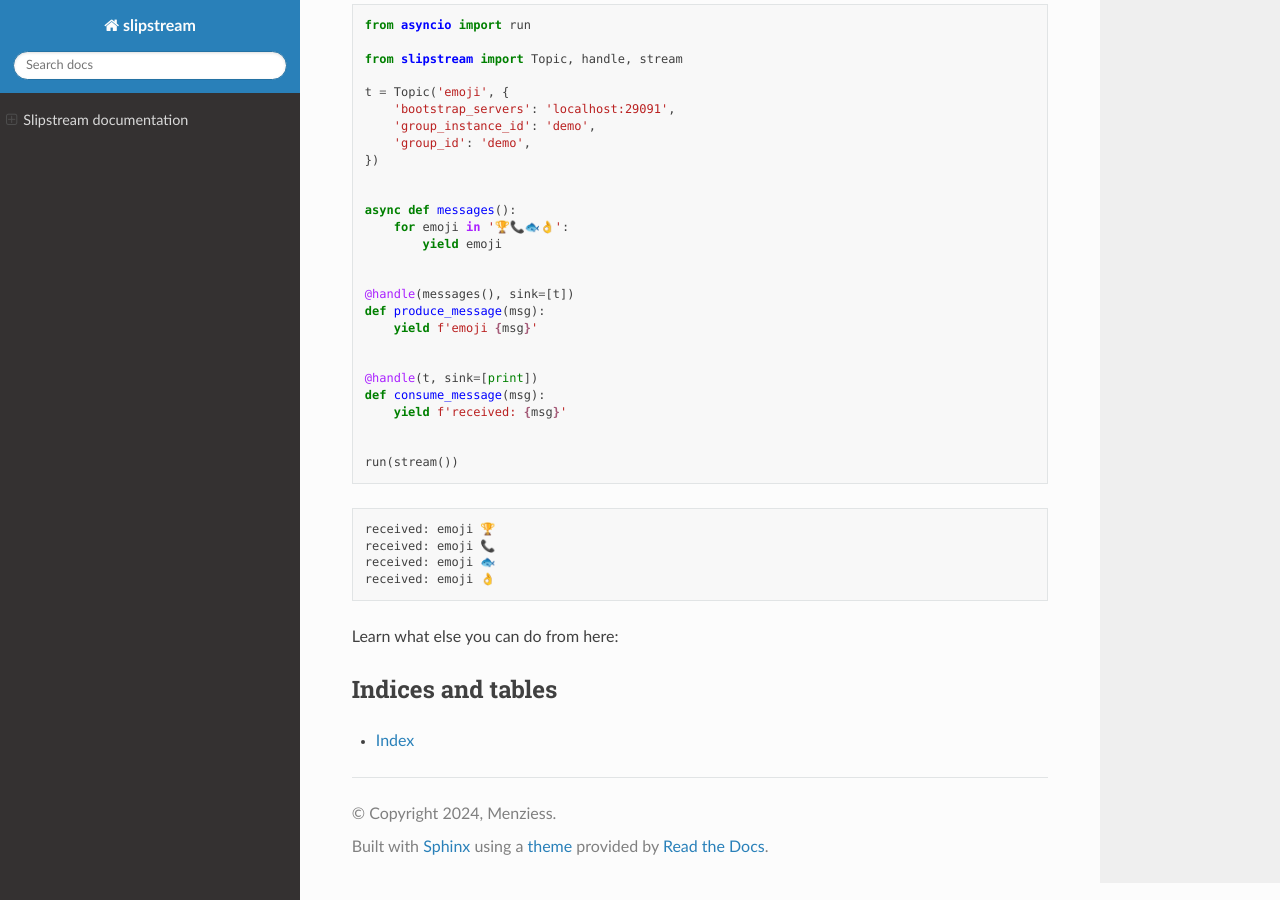
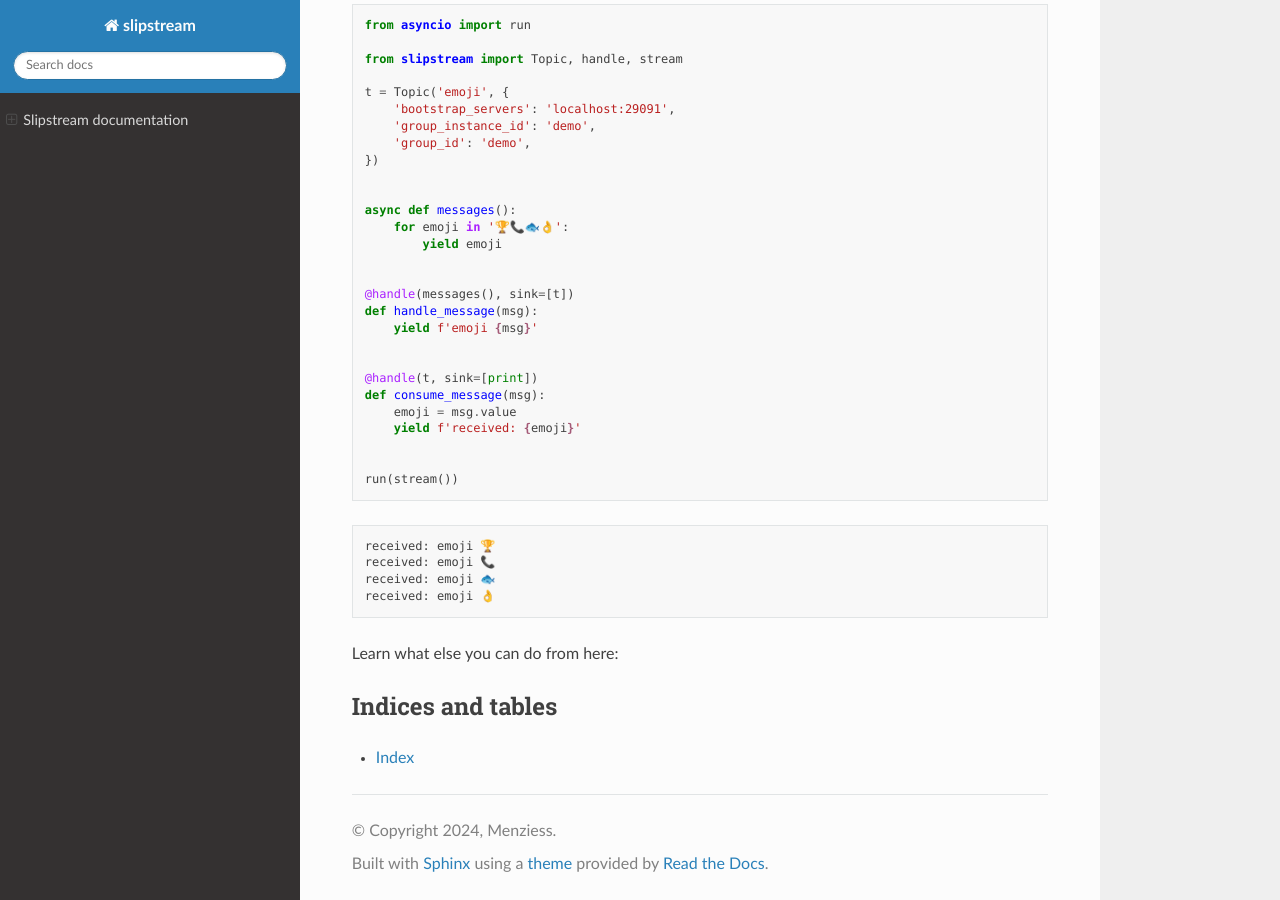
Before and after one commit to Menziess/slipstream-async, a Sphinx documentation site: the page built from docs/source/index.rst, in a window 1280 px wide and 900 px high, scrolled down 1309 px. Built offline with Sphinx 7.4.7 and the Read the Docs theme 3.1.0, drawn with Linux system fonts in a browser that asks for light colours; pages that are not in the unit, such as notebooks, are missing from menus.

Commit message:
Updated docs.

```diff
--- a/docs/source/index.rst
+++ b/docs/source/index.rst
@@ -77,13 +77,14 @@ Run the customized hello-world snippet:
 
 
   @handle(messages(), sink=[t])
-  def produce_message(msg):
+  def handle_message(msg):
       yield f'emoji {msg}'
 
 
   @handle(t, sink=[print])
   def consume_message(msg):
-      yield f'received: {msg}'
+      emoji = msg.value
+      yield f'received: {emoji}'
 
 
   run(stream())
```
